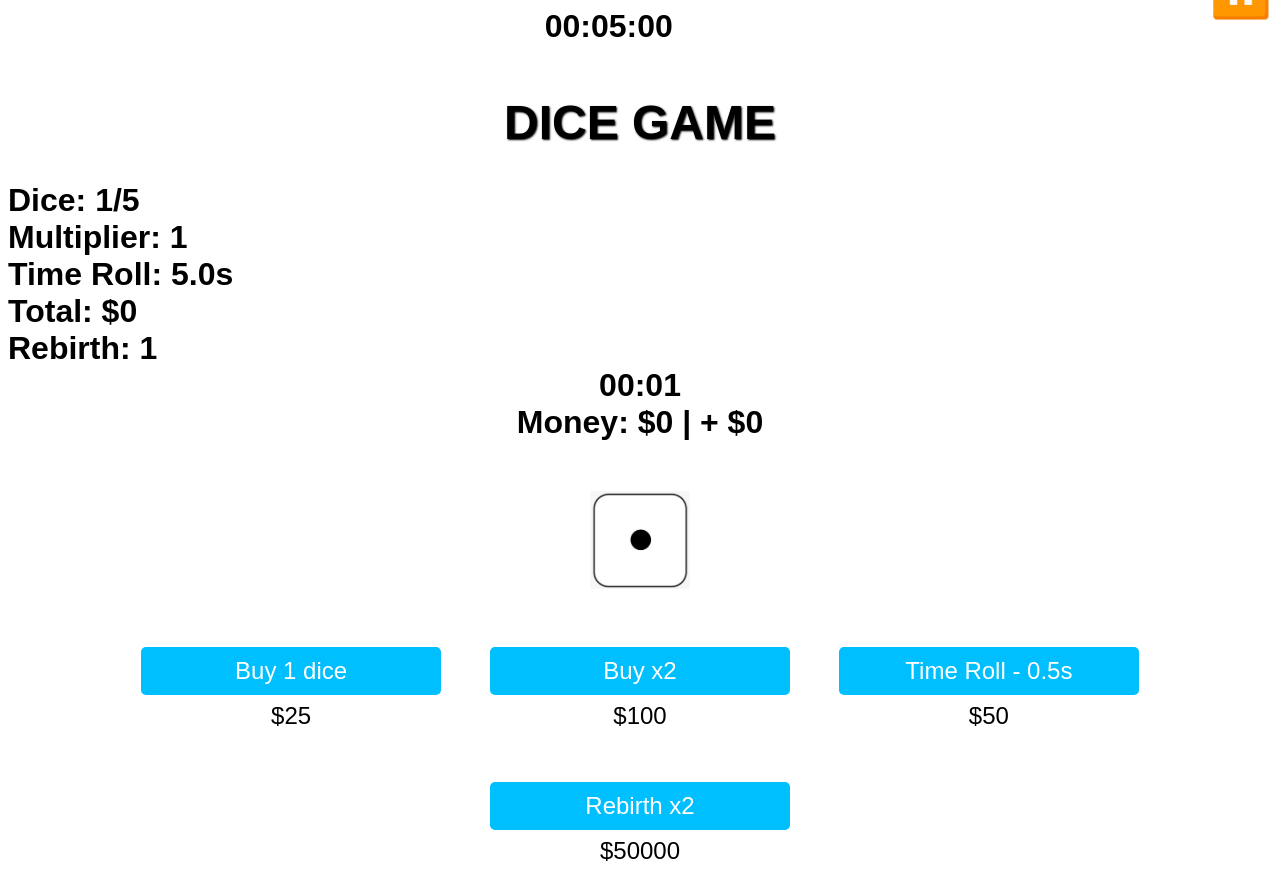
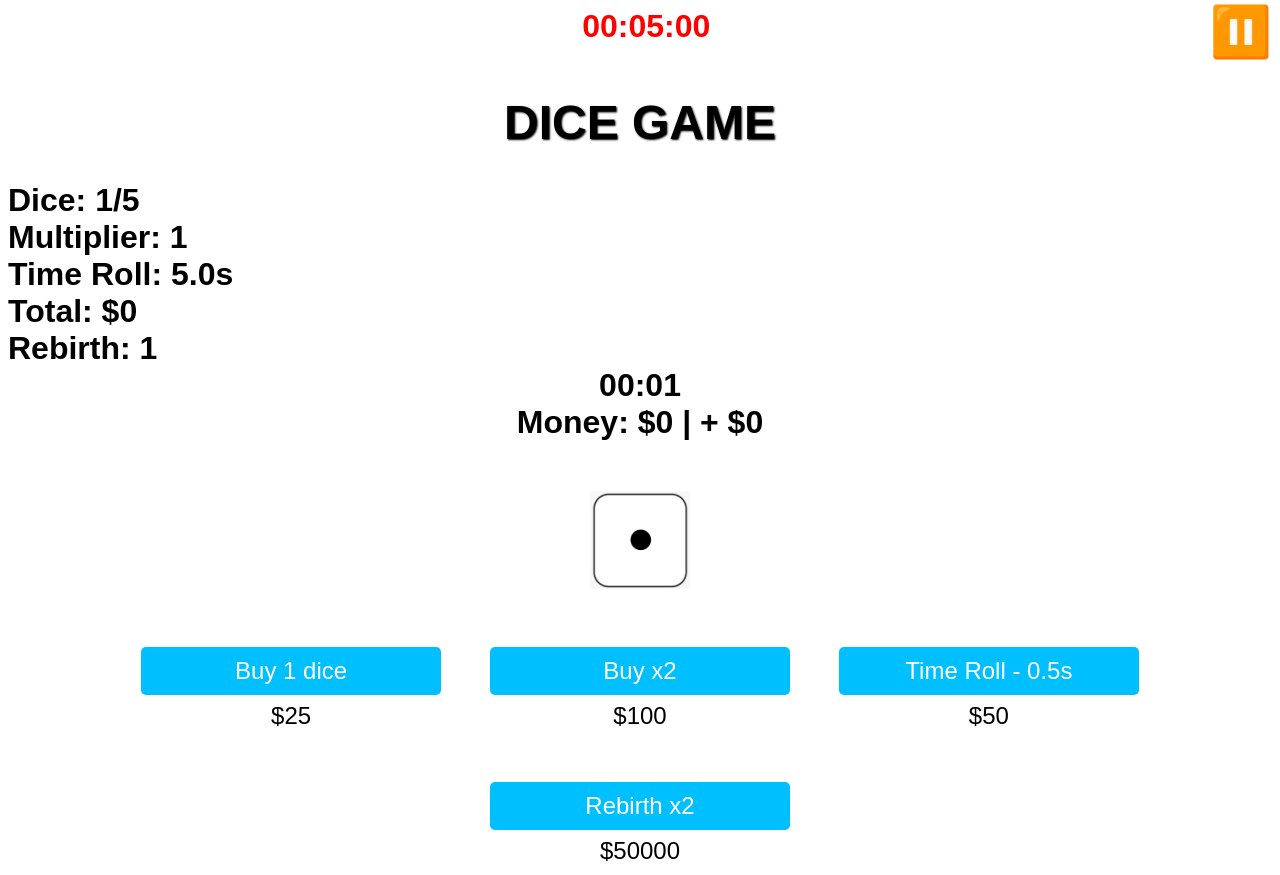
Before and after one commit to dofaWeb/diceGame, a plain HTML site: page diceGame/index.html in a window 1280 px wide. Drawn offline with Linux system fonts and the light colour scheme.

Commit message:
Update style.css

```diff
--- a/diceGame/style.css
+++ b/diceGame/style.css
@@ -8,6 +8,11 @@ h1{
     margin-top: 50px;
     text-shadow: 1px 1px 2px #000;
     text-transform: uppercase;
+}
+
+#totalTimerDisplay{
+    margin-left: 75px;
+    color: red;
 }
 
 #main{
@@ -83,7 +88,7 @@ h1{
 
 #pause-btn{
     float: right;
-    margin-top: -45px;
+    margin-top: -5px;
     background-color: transparent;
     padding: 0px;
     border: none;
```
